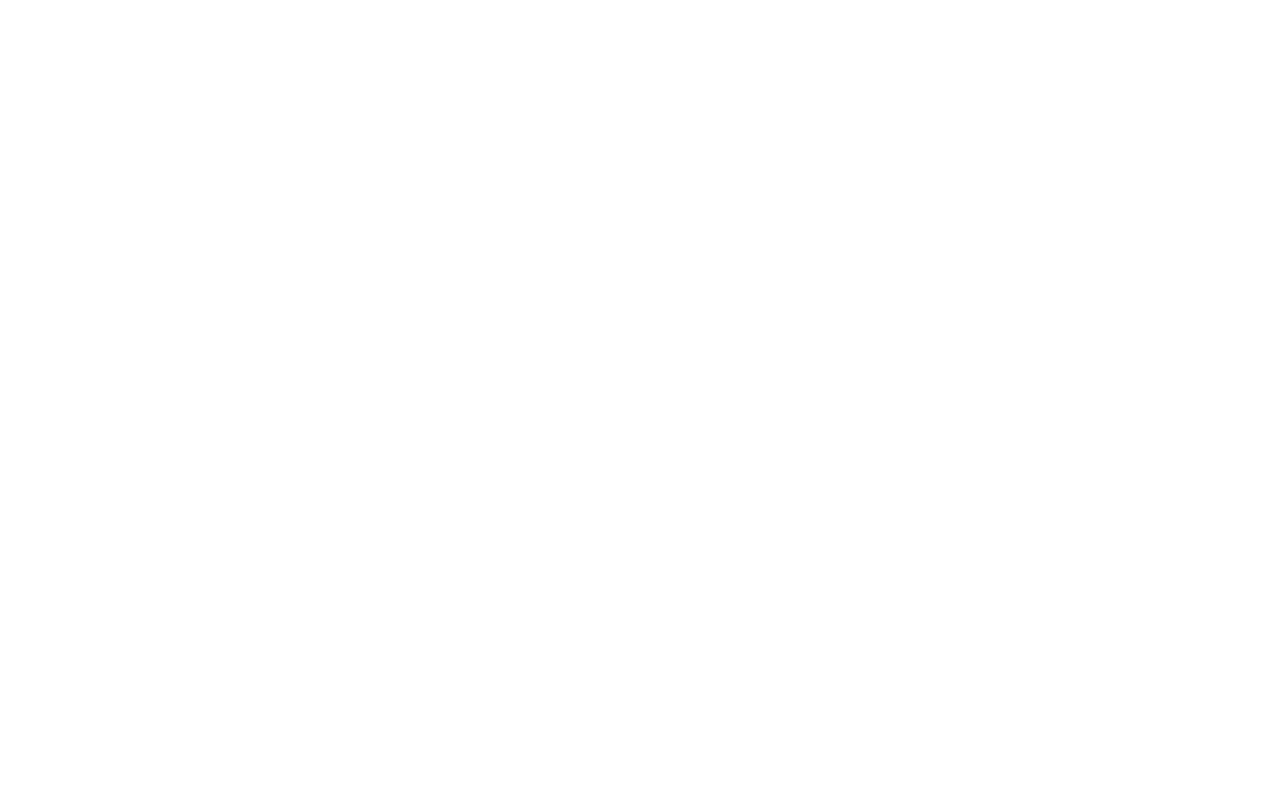
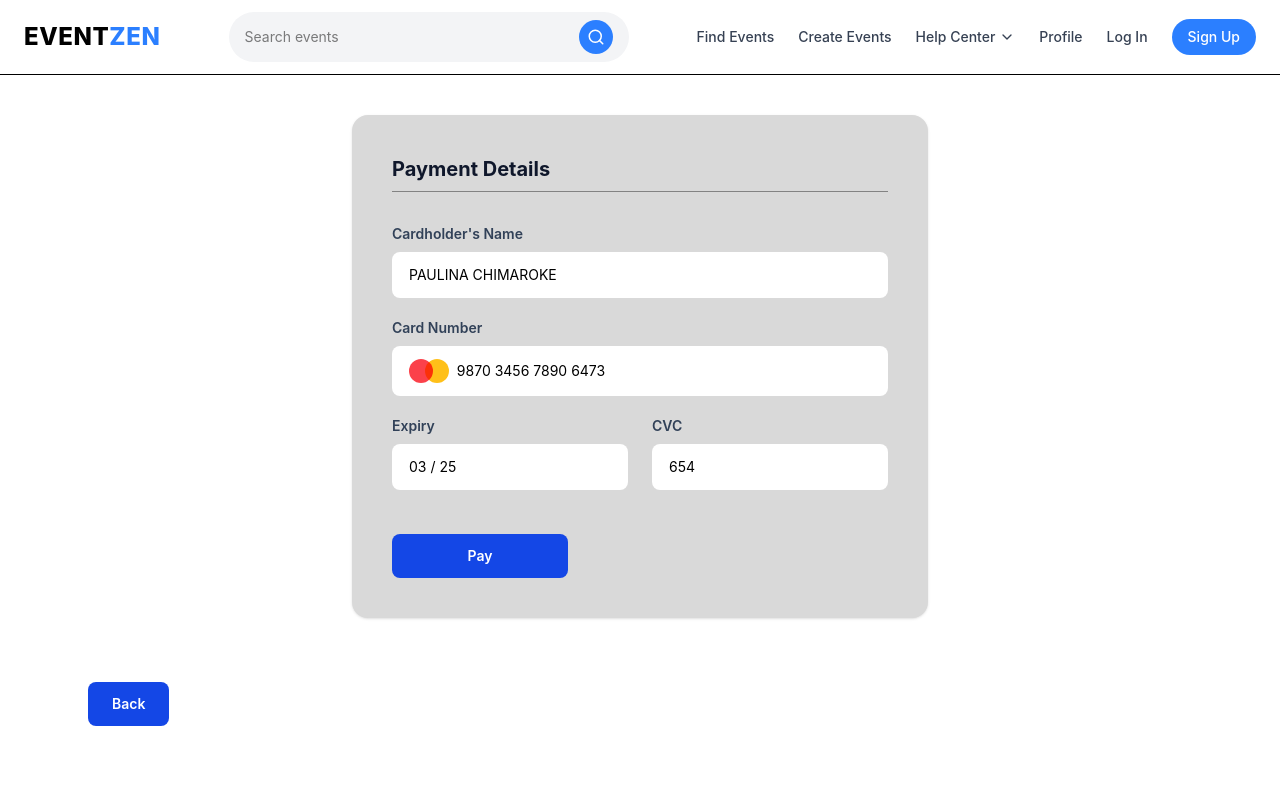
Before and after one commit to Event-Zen/eventzen-frontend, a React (Vite) app: page /payment in a window 1280 px wide. Before the commit this address had no page. Shown: the top 800 px of the page. Built offline with nearby package versions, Linux system fonts and the light colour scheme.

Commit message:
create the payment page

```diff
--- a/src/App.tsx
+++ b/src/App.tsx
@@ -7,7 +7,7 @@ import AddServicePage from "./pages/AddServicesPage";
 import ServicePage from "./pages/ServicePage";
 import RoleSelectionPage from "./pages/RoleSelectionPage";
 import HelpCenterPage from "./pages/HelpCenterPage";
-
+import PaymentPage from "./pages/PaymentPage";
 function App() {
   return (
     <BrowserRouter>
@@ -75,6 +75,15 @@ function App() {
           }
         />
 
+        <Route
+  path="/payment"
+  element={
+    <MainLayout>
+      <PaymentPage />
+    </MainLayout>
+  }
+/>
+
       </Routes>
     </BrowserRouter>
   );
--- /dev/null
+++ b/src/pages/PaymentPage.tsx
@@ -0,0 +1,212 @@
+import React, { useMemo, useState } from "react";
+import { useNavigate } from "react-router-dom";
+
+type PaymentForm = {
+  cardholderName: string;
+  cardNumber: string;
+  expiry: string; // MM/YY
+  cvc: string;
+};
+
+function formatCardNumber(raw: string) {
+  // keep digits only, max 16
+  const digits = raw.replace(/\D/g, "").slice(0, 16);
+  // group into 4s
+  return digits.replace(/(\d{4})(?=\d)/g, "$1 ");
+}
+
+function formatExpiry(raw: string) {
+  const digits = raw.replace(/\D/g, "").slice(0, 4); // MMYY
+  if (digits.length <= 2) return digits;
+  return `${digits.slice(0, 2)} / ${digits.slice(2)}`;
+}
+
+function isValidExpiry(expiry: string) {
+  // expects "MM / YY" or "MM/YY"
+  const cleaned = expiry.replace(/\s/g, "");
+  const m = cleaned.match(/^(\d{2})\/(\d{2})$/);
+  if (!m) return false;
+  const mm = Number(m[1]);
+  const yy = Number(m[2]);
+  if (mm < 1 || mm > 12) return false;
+
+  // basic future-ish check (not perfect)
+  const now = new Date();
+  const curYY = Number(String(now.getFullYear()).slice(-2));
+  const curMM = now.getMonth() + 1;
+
+  return yy > curYY || (yy === curYY && mm >= curMM);
+}
+
+export default function PaymentPage() {
+  const navigate = useNavigate();
+
+  const [form, setForm] = useState<PaymentForm>({
+    cardholderName: "PAULINA CHIMAROKE",
+    cardNumber: "9870 3456 7890 6473",
+    expiry: "03 / 25",
+    cvc: "654",
+  });
+
+  const [errors, setErrors] = useState<Record<string, string>>({});
+
+  const cardDigits = useMemo(() => form.cardNumber.replace(/\D/g, ""), [form.cardNumber]);
+
+  const validate = () => {
+    const nextErrors: Record<string, string> = {};
+
+    if (!form.cardholderName.trim()) nextErrors.cardholderName = "Cardholder name is required.";
+
+    if (cardDigits.length !== 16) nextErrors.cardNumber = "Card number must be 16 digits.";
+
+    if (!isValidExpiry(form.expiry)) nextErrors.expiry = "Enter a valid expiry (MM / YY).";
+
+    const cvcDigits = form.cvc.replace(/\D/g, "");
+    if (cvcDigits.length < 3 || cvcDigits.length > 4) nextErrors.cvc = "CVC must be 3–4 digits.";
+
+    setErrors(nextErrors);
+    return Object.keys(nextErrors).length === 0;
+  };
+
+  const onPay = (e: React.FormEvent) => {
+    e.preventDefault();
+    if (!validate()) return;
+
+    // Demo: replace with real payment flow
+    console.log("Payment payload:", {
+      ...form,
+      cardNumber: cardDigits,
+      expiry: form.expiry.replace(/\s/g, ""),
+      cvc: form.cvc.replace(/\D/g, ""),
+    });
+
+    alert("Payment successful (demo).");
+    navigate("/"); // or navigate to confirmation page
+  };
+
+  return (
+    <div className="min-h-[calc(100vh-0px)] bg-white">
+      <div className="mx-auto max-w-6xl px-6 py-10">
+        {/* Layout: Center card */}
+        <div className="flex justify-center">
+          <div className="w-full max-w-xl rounded-2xl bg-[#d9d9d9] p-10 shadow-sm">
+            <h1 className="text-xl font-bold text-slate-900">Payment Details</h1>
+            <div className="mt-2 h-px w-full bg-black/40" />
+
+            <form onSubmit={onPay} className="mt-8 space-y-5">
+              {/* Cardholder Name */}
+              <div>
+                <label className="block text-sm font-semibold text-slate-700">
+                  Cardholder&apos;s Name
+                </label>
+                <input
+                  value={form.cardholderName}
+                  onChange={(e) =>
+                    setForm((p) => ({ ...p, cardholderName: e.target.value.toUpperCase() }))
+                  }
+                  className={[
+                    "mt-2 w-full rounded-lg border bg-white px-4 py-3 text-sm outline-none",
+                    errors.cardholderName ? "border-red-500" : "border-transparent",
+                    "focus:border-blue-500",
+                  ].join(" ")}
+                />
+                {errors.cardholderName && (
+                  <p className="mt-1 text-xs text-red-600">{errors.cardholderName}</p>
+                )}
+              </div>
+
+              {/* Card Number */}
+              <div>
+                <label className="block text-sm font-semibold text-slate-700">Card Number</label>
+
+                <div
+                  className={[
+                    "mt-2 flex items-center gap-3 rounded-lg border bg-white px-4 py-3",
+                    errors.cardNumber ? "border-red-500" : "border-transparent",
+                    "focus-within:border-blue-500",
+                  ].join(" ")}
+                >
+                  {/* Mastercard-like icon */}
+                  <div className="relative h-6 w-10">
+                    <span className="absolute left-0 top-0 h-6 w-6 rounded-full bg-red-500/90" />
+                    <span className="absolute left-4 top-0 h-6 w-6 rounded-full bg-amber-400/90 mix-blend-multiply" />
+                  </div>
+
+                  <input
+                    value={form.cardNumber}
+                    onChange={(e) =>
+                      setForm((p) => ({ ...p, cardNumber: formatCardNumber(e.target.value) }))
+                    }
+                    inputMode="numeric"
+                    placeholder="1234 5678 9012 3456"
+                    className="w-full bg-transparent text-sm outline-none"
+                  />
+                </div>
+
+                {errors.cardNumber && <p className="mt-1 text-xs text-red-600">{errors.cardNumber}</p>}
+              </div>
+
+              {/* Expiry + CVC */}
+              <div className="grid grid-cols-2 gap-6">
+                <div>
+                  <label className="block text-sm font-semibold text-slate-700">Expiry</label>
+                  <input
+                    value={form.expiry}
+                    onChange={(e) => setForm((p) => ({ ...p, expiry: formatExpiry(e.target.value) }))}
+                    inputMode="numeric"
+                    placeholder="MM / YY"
+                    className={[
+                      "mt-2 w-full rounded-lg border bg-white px-4 py-3 text-sm outline-none",
+                      errors.expiry ? "border-red-500" : "border-transparent",
+                      "focus:border-blue-500",
+                    ].join(" ")}
+                  />
+                  {errors.expiry && <p className="mt-1 text-xs text-red-600">{errors.expiry}</p>}
+                </div>
+
+                <div>
+                  <label className="block text-sm font-semibold text-slate-700">CVC</label>
+                  <input
+                    value={form.cvc}
+                    onChange={(e) =>
+                      setForm((p) => ({ ...p, cvc: e.target.value.replace(/\D/g, "").slice(0, 4) }))
+                    }
+                    inputMode="numeric"
+                    placeholder="123"
+                    className={[
+                      "mt-2 w-full rounded-lg border bg-white px-4 py-3 text-sm outline-none",
+                      errors.cvc ? "border-red-500" : "border-transparent",
+                      "focus:border-blue-500",
+                    ].join(" ")}
+                  />
+                  {errors.cvc && <p className="mt-1 text-xs text-red-600">{errors.cvc}</p>}
+                </div>
+              </div>
+
+              {/* Pay button */}
+              <div className="pt-6">
+                <button
+                  type="submit"
+                  className="w-44 rounded-lg bg-blue-700 py-3 text-sm font-semibold text-white hover:bg-blue-800"
+                >
+                  Pay
+                </button>
+              </div>
+            </form>
+          </div>
+        </div>
+
+        {/* Back button bottom-left */}
+        <div className="mt-16">
+          <button
+            type="button"
+            onClick={() => navigate(-1)}
+            className="rounded-lg bg-blue-700 px-6 py-3 text-sm font-semibold text-white hover:bg-blue-800"
+          >
+            Back
+          </button>
+        </div>
+      </div>
+    </div>
+  );
+}
```
